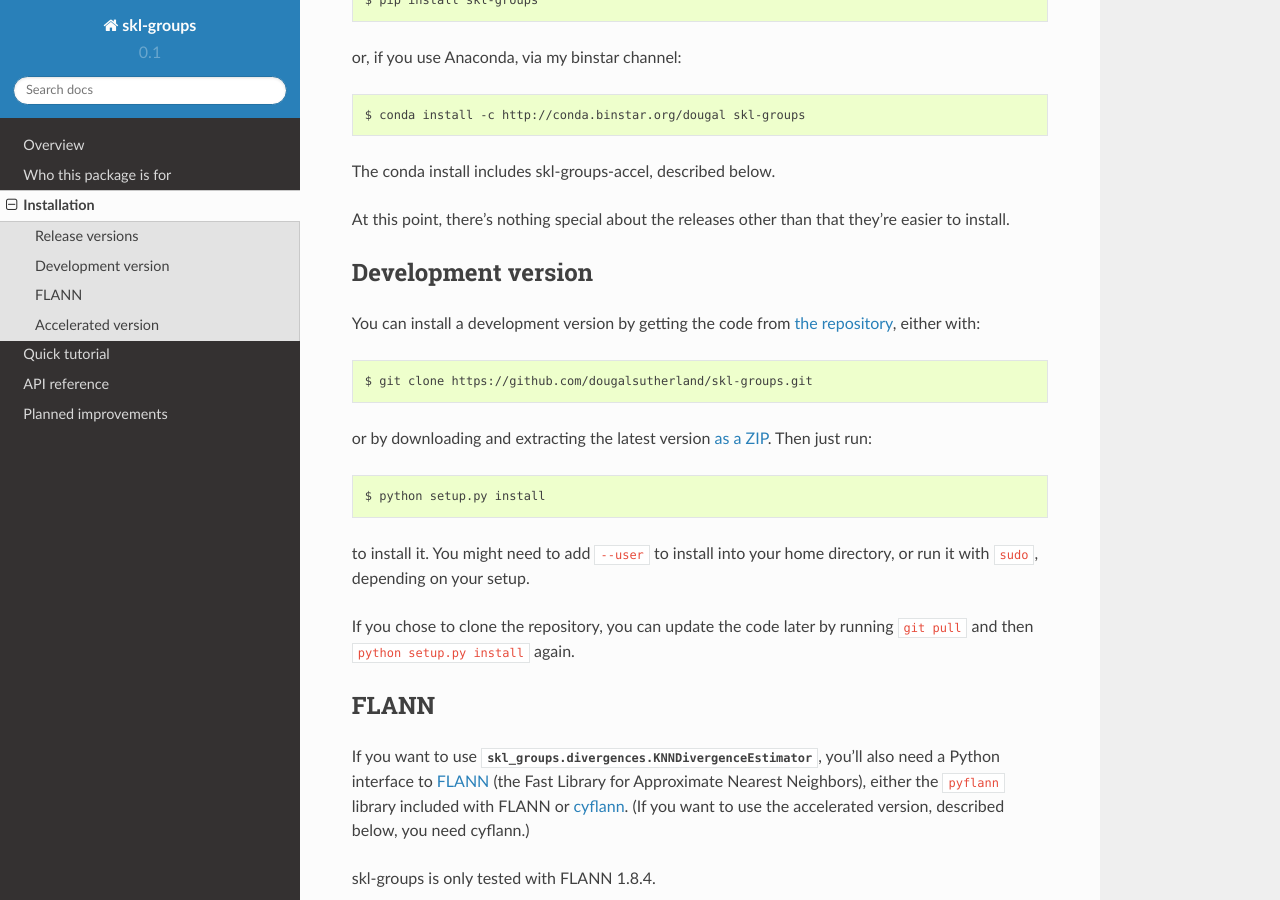
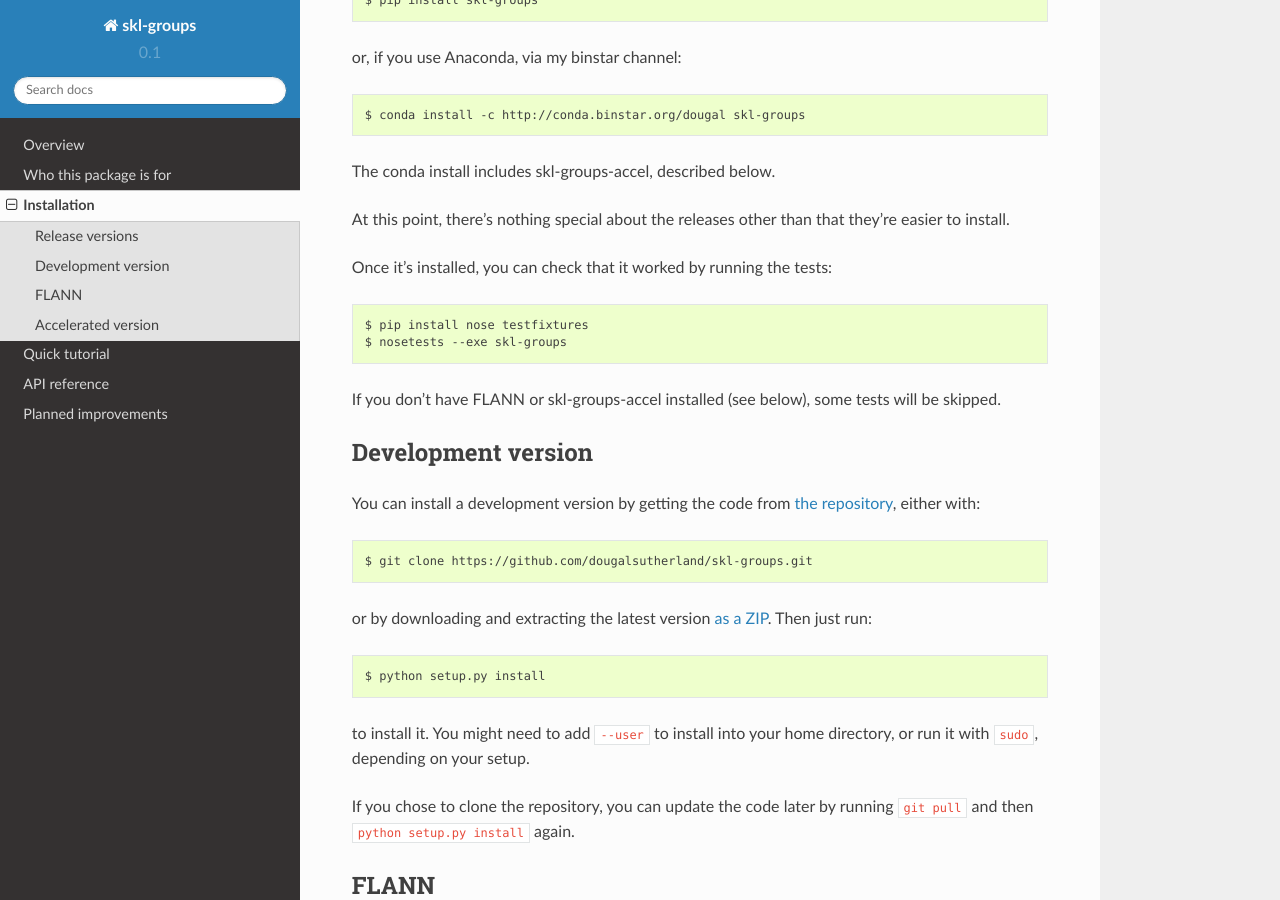
Before and after one commit to djsutherland/skl-groups, a Sphinx documentation site: the page built from docs/installation.rst, in a window 1280 px wide and 900 px high, scrolled down 453 px. Built offline with Sphinx 7.4.7 and the Read the Docs theme 2.0.0, drawn with Linux system fonts in a browser that asks for light colours.

Commit message:
add a note about running the tests

```diff
--- a/docs/installation.rst
+++ b/docs/installation.rst
@@ -32,6 +32,14 @@
 
 At this point, there's nothing special about the releases other than that
 they're easier to install.
+
+Once it's installed, you can check that it worked by running the tests::
+
+    $ pip install nose testfixtures
+    $ nosetests --exe skl-groups
+
+If you don't have FLANN or skl-groups-accel installed (see below),
+some tests will be skipped.
 
 
 Development version
```
